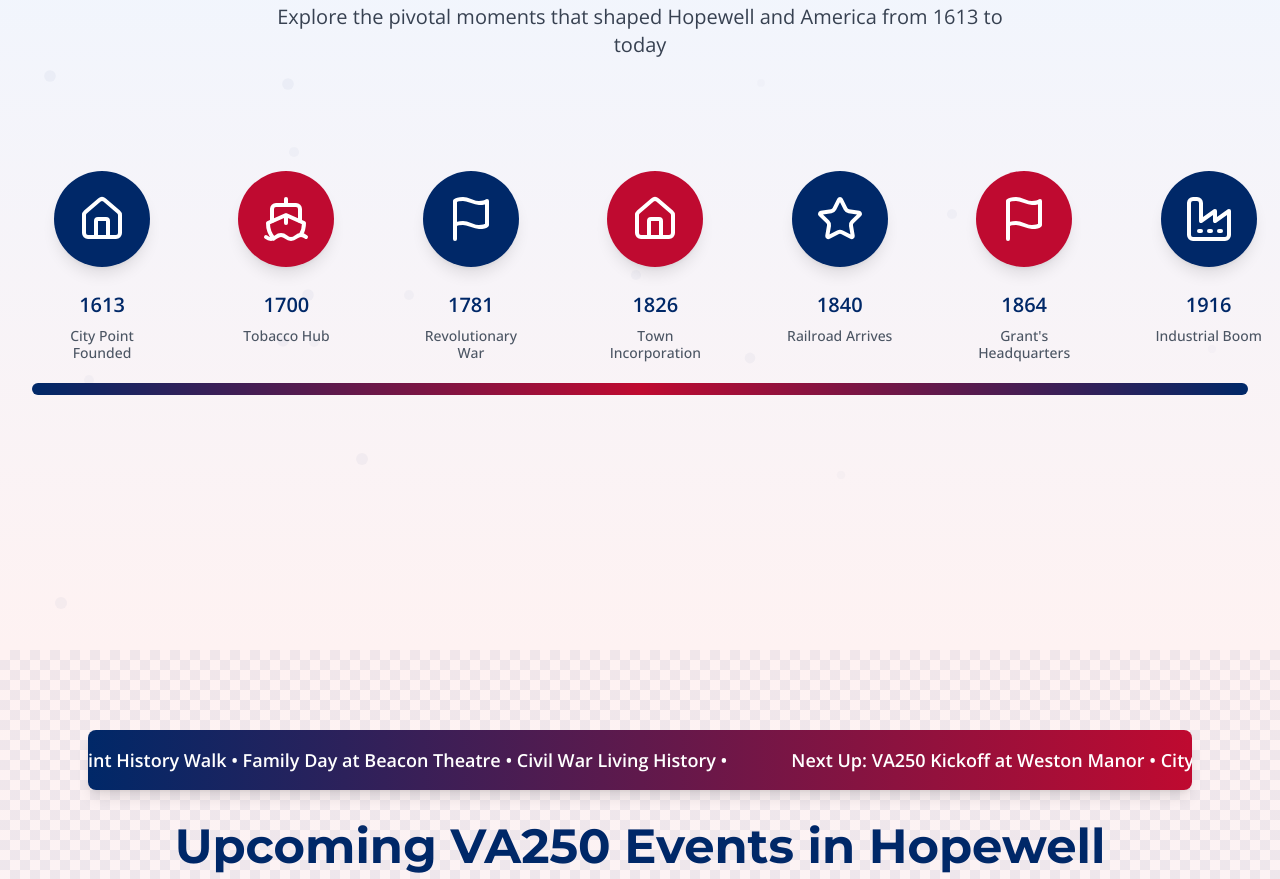
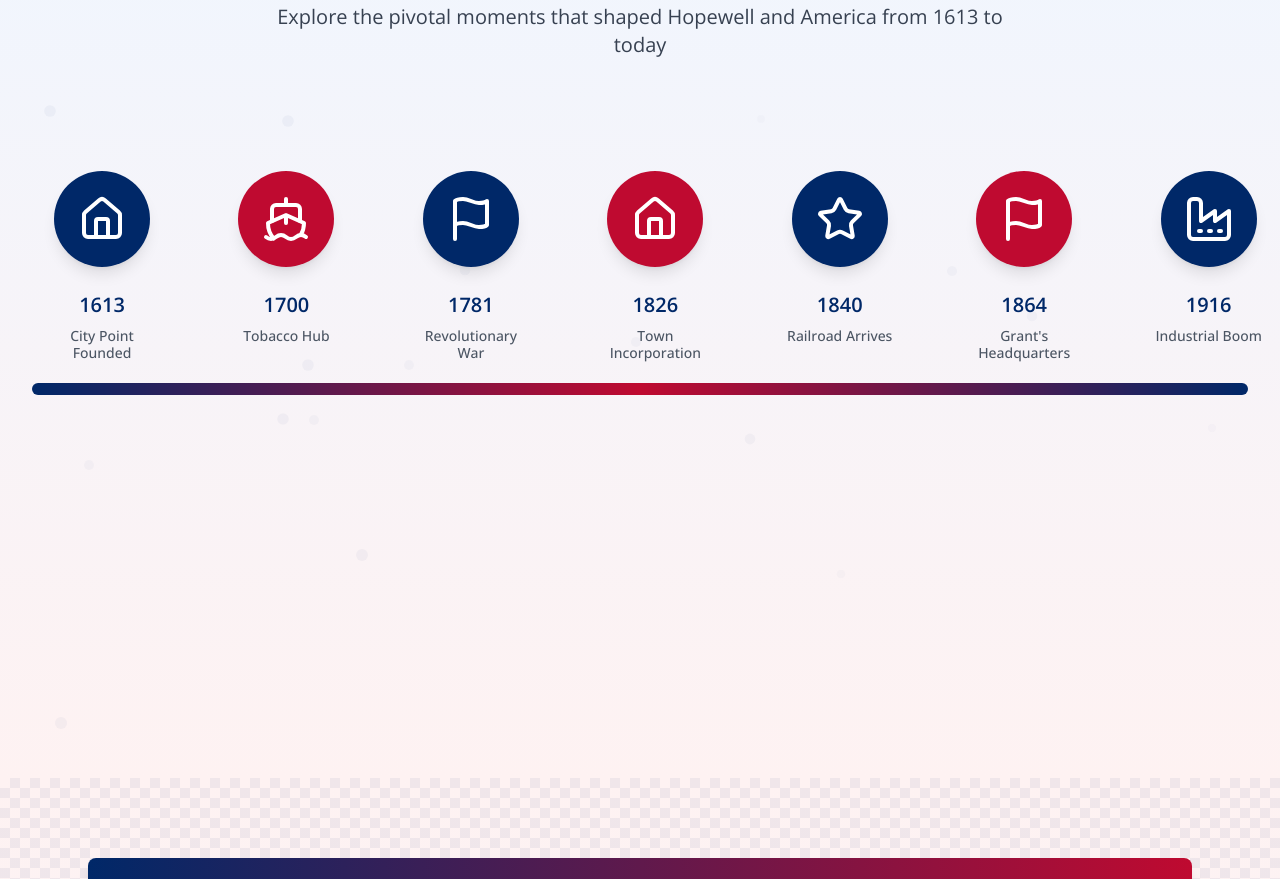
Before and after one commit to Deltawsierra/hopewell-va250-celebrates, a React (Vite) app: page / in a window 1280 px wide. Shown: the part 2140-3019 px from the top of the page. Built offline with nearby package versions, Linux system fonts and the light colour scheme.

Commit message:
Fix timeline tooltip visibility and alignment.
- Adjusted tooltip positioning to ensure visibility and align with hovered events in the timeline.
- Edited src/components/Timeline/DesktopTimeline.tsx
- Edited src/components/Timeline/TimelineEvent.tsx

```diff
--- a/src/components/Timeline/DesktopTimeline.tsx
+++ b/src/components/Timeline/DesktopTimeline.tsx
@@ -64,7 +64,7 @@ const DesktopTimeline: React.FC<DesktopTimelineProps> = ({
   };
 
   return (
-    <div className="hidden md:block relative overflow-hidden pb-32">
+    <div className="hidden md:block relative pb-64">
       <div
         ref={scrollContainerRef}
         className="overflow-x-auto scrollbar-hide cursor-pointer w-full"
--- a/src/components/Timeline/TimelineTooltip.tsx
+++ b/src/components/Timeline/TimelineTooltip.tsx
@@ -13,12 +13,13 @@ const TimelineTooltip: React.FC<TimelineTooltipProps> = ({ event, isVisible }) =
     <AnimatePresence>
       {isVisible && (
         <motion.div
-          className="absolute top-full mt-12 left-1/2 transform -translate-x-1/2 bg-white p-6 rounded-xl shadow-2xl border-2 border-[#BF0A30] w-96 z-50"
+          className="absolute left-1/2 bg-white p-6 rounded-xl shadow-2xl border-2 border-[#BF0A30] w-96 z-50"
           initial={{ opacity: 0, y: -20, scale: 0.9 }}
           animate={{ opacity: 1, y: 0, scale: 1 }}
           exit={{ opacity: 0, y: -20, scale: 0.9 }}
           transition={{ duration: 0.2 }}
           style={{
+            top: '300px',
             maxWidth: '90vw',
             left: '50%',
             transform: 'translateX(-50%)',
```
